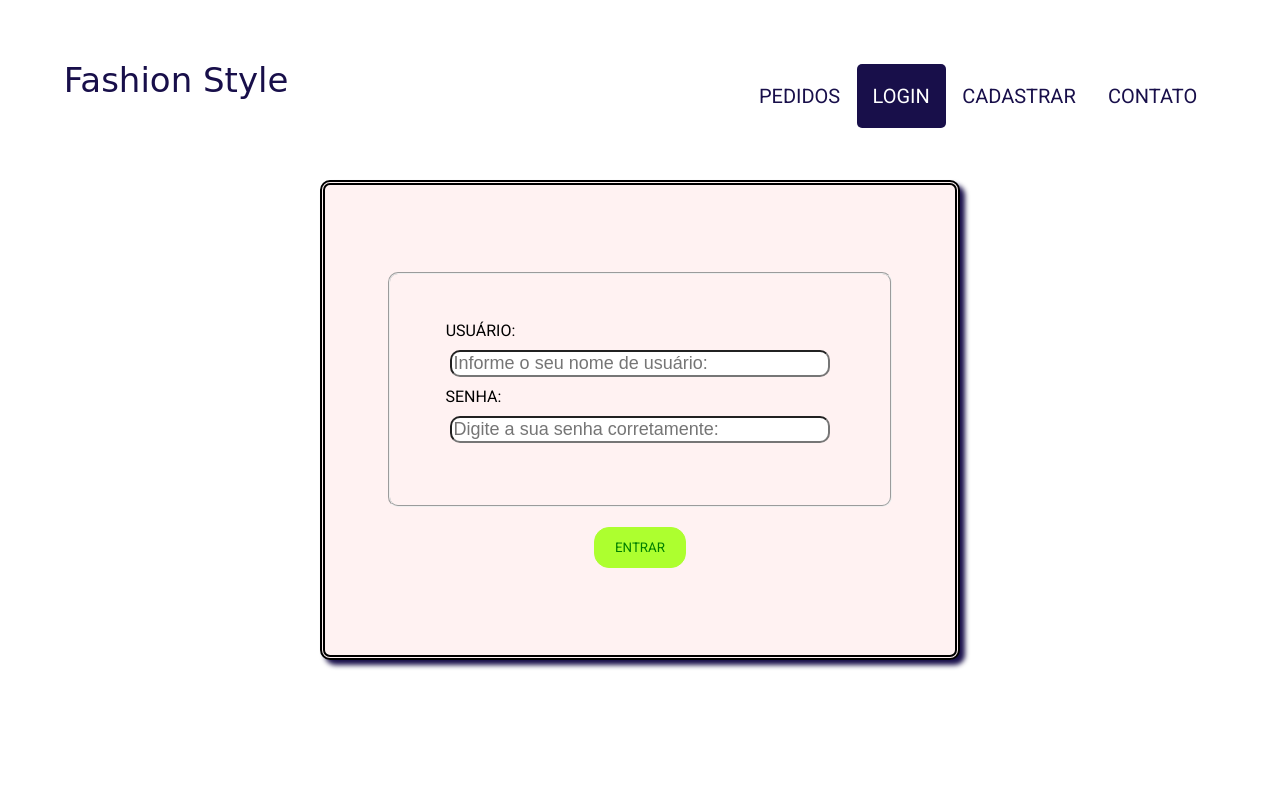
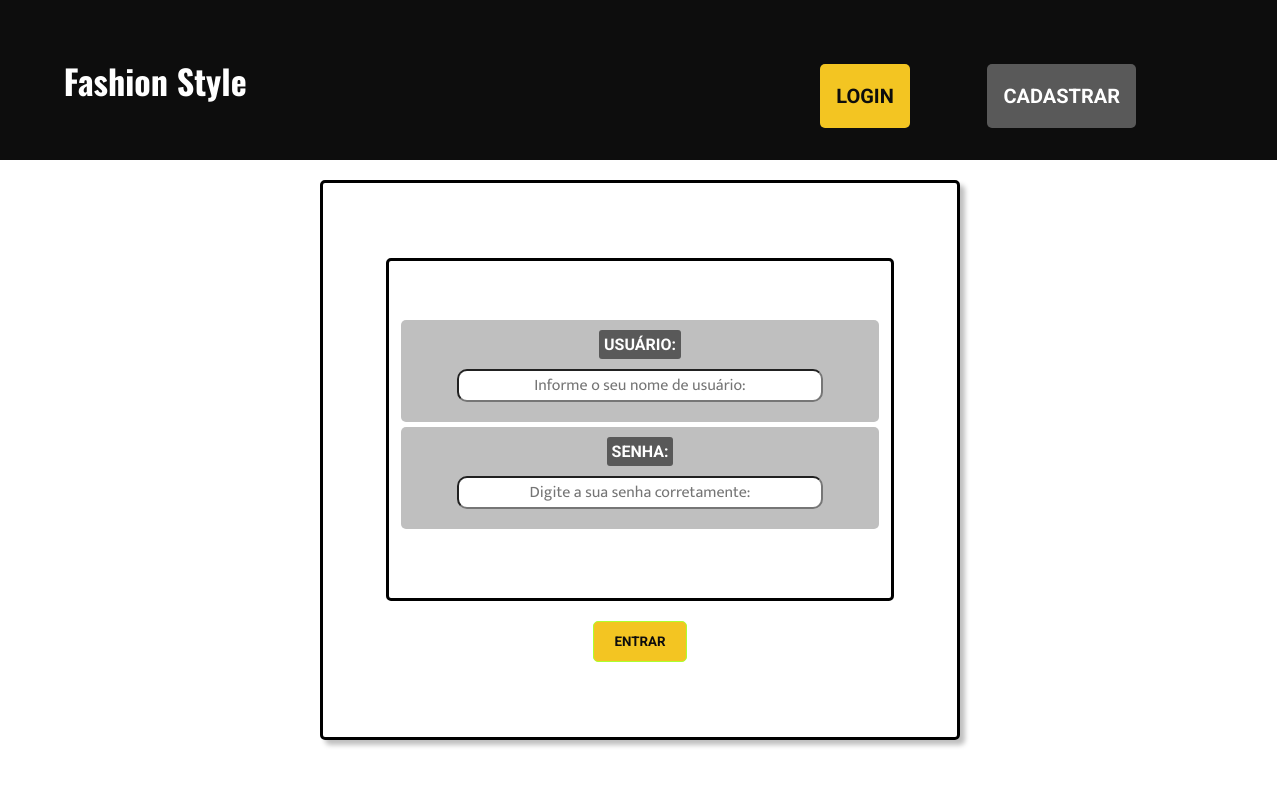
Before and after one commit to andersonzero0/fashion-style, a PHP site: page /view/login.php in a window 1280 px wide. Shown: the top 786 px of the page. Run offline with PHP 8.4, Linux system fonts and the light colour scheme.

Commit message:
Atualização de Estilização e Reajustes!

```diff
--- a/assets/css/login.css
+++ b/assets/css/login.css
@@ -1,7 +1,18 @@
 @charset "UTF-8";
-@import url('https://fonts.googleapis.com/css2? família= Lagosta &family= Roboto:ital,wght@0,100;0,300;0,400;0,500;0,700;0,900;1,100;1,300;1,400;1,500;1,700;1,900 & display=swap');
+@import url('https://fonts.googleapis.com/css2?family=Oswald:wght@700&family=Roboto:ital,wght@0,100;0,300;0,400;0,500;0,700;0,900;1,100;1,300;1,400;1,500;1,700;1,900&display=swap');
+@import url('https://fonts.googleapis.com/css2?family=Mukta:wght@200;300;400;500;600;700;800&display=swap');
+:root {
+    --font-logo: 'Oswald', sans-serif;
+    --font-geral: 'Roboto', sans-serif;
+    --font-input: 'Mukta', sans-serif;
+    --cor1: #0D0D0D;
+    --cor2: #595959;
+    --cor3: #BFBFBF;
+    --cor4: #F3C522;
+    --cor5: #FFE070;
+}
 * {
-    font-family: 'Roboto', sans-serif;
+    font-family: var(--font-geral);
     box-sizing: border-box;
 }
 body {
@@ -9,6 +20,7 @@ body {
     padding: 0px;
 }
 .nav-bar {
+    background-color: var(--cor1);
     height: 20vh;
     width: 99.8vw;
     display: flex;
@@ -29,8 +41,8 @@ body {
 .logo a {
     text-decoration: none;
     font-size: 34px;
-    color: #180F4A;
-    font-family: 'Lobster', cursive;
+    color: #FFFFFF;
+    font-family: var(--font-logo);
 }
 .menu {
     flex: 40%;
@@ -46,31 +58,33 @@ body {
     align-items: center;
 }
 .menu ul li a {
-    color: #180F4A;
+    color: white;
+    font-weight: bold;
     text-decoration: none;
     padding: 20px 16px;
     font-size: 20px;
+    background-color: var(--cor2);
+    border-radius: 5px;
 }
 .menu ul li a:hover {
-    background-color: rgb(13, 211, 13);
-    color: white;
-    border-radius: 5px;
+    color: var(--cor2);
+    background-color: var(--cor5);
 }
 #botao {
-    background-color: #180F4A;
-    color: white;
+    background-color: var(--cor4);
+    font-weight: bolder;
+    color: var(--cor1);
     border-radius: 5px;
 }
 #login-box {
-    border-radius: 10px;
-    border: 5px double black;
-    box-shadow: 5px 5px 5px #180F4A;
-    height: 60vh;
+    border-radius: 5px;
+    border: 3px solid black;
+    box-shadow: 5px 5px 5px var(--cor3);
+    height: 70vh;
     width: 50%;
     margin-top: 20px;
     margin-left: 25%;
     margin-right: 25%;
-    background-color: rgb(255, 242, 242);
 }
 #form-login {
     height: 100%;
@@ -82,32 +96,47 @@ body {
 }
 .campo {
     width: 80%;
-    height: 50%;
+    height: 62%;
     display: flex;
     flex-direction: column;
     flex-wrap: nowrap;
     justify-content: center;
     align-items: center;
-    border-radius: 10px;
+    border-radius: 5px;
+    border: 3px solid black;
 }
 .campo input {
     width: 80%;
-    font-family: Arial, Helvetica, sans-serif;
-    font-size: 18px;
+    font-family: var(--font-input);
+    font-size: 16px;
+    text-align: center;
     margin: 10px;
     border-radius: 10px;
 }
-#etiqueta1 {
-    margin-right: 67%;
+.etiqueta {
+    background-color: var(--cor2);
+    padding: 5px;
+    color: white;
+    font-weight: bolder;
+    border-radius: 3px;
 }
-#etiqueta2 {
-    margin-right: 70%;
+.container-controls {
+    display: flex;
+    flex-direction: column;
+    flex-wrap: center;
+    align-items: center;
+    justify-content: flex-start;
+    background-color: var(--cor3);
+    margin-bottom: 5px;
+    padding: 10px;
+    border-radius: 5px;
 }
 #form-button {
-    background-color: greenyellow;
-    color: green;
+    background-color: var(--cor4);
+    color: var(--cor1);
+    font-weight: bolder;
     border: 1px solid greenyellow;
-    border-radius: 15px;
+    border-radius: 5px;
     padding: 12px 20px;
     margin-top: 20px;
 }
--- a/model/fashionstyle.sql
+++ b/model/fashionstyle.sql
@@ -20,6 +20,9 @@ SET time_zone = "+00:00";
 --
 -- Banco de dados: `fashionstyle`
 --
+
+CREATE DATABASE fashionstyle;
+USE fashionstyle;
 
 -- --------------------------------------------------------
 
--- a/view/cadastrar.php
+++ b/view/cadastrar.php
@@ -24,7 +24,7 @@
         <div id="cadastro-box">
             <form action="../controller/cadastro.php" method="post" id="form-cadastro">
                 <fieldset class="campo">
-                    <legend>Indentificação do Usuário</legend>
+                    <legend>Identificação do Usuário</legend>
                     <label for="usuario_cad" id="etiqueta1">USUÁRIO:</label>
                     <input type="text" name="usuario_cad" id="usuario_cad" size="60" minlength="2" maxlength="80" placeholder="Informe o seu nome de usuário:" required>
                     <label for="senha_cad" id="etiqueta2">SENHA:</label>
--- a/view/login.php
+++ b/view/login.php
@@ -1,6 +1,5 @@
 <?php
     session_start();
-    session_destroy();
 ?>
 <!DOCTYPE html>
 <html lang="pt-br">
@@ -8,6 +7,7 @@
     <meta charset="UTF-8">
     <meta name="viewport" content="width=device-width, initial-scale=1.0">
     <link rel="stylesheet" href="../assets/css/login.css" type="text/css">
+    <!-- <link rel="stylesheet" href="../assets/css/login-responsividade.css" type="text/css"> -->
     <title>Login - Fashion Style</title>
 </head>
 <body>
@@ -21,10 +21,8 @@
         <!--SE NÃO HÁ LOGIN-->
         <div class="menu">
             <ul>
-                <li><a href="meuspedidos.php" target="_self" rel="next">PEDIDOS</a></li>
                 <li><a href="login.php" target="_self" rel="next" id="botao">LOGIN</a></li>
                 <li><a href="cadastrar.php" target="_self" rel="next">CADASTRAR</a></li>
-                <li><a href="#" target="_self" rel="next">CONTATO</a></li>
             </ul>
         </div>
 <?php
@@ -36,7 +34,6 @@
                 <li><a href="meuspedidos.php" target="_self" rel="next">PEDIDOS</a></li>
                 <li><a href="login.php" target="_self" rel="next" id="botao">LOGIN</a></li>
                 <li><a href="cadastrar.php" target="_self" rel="next">CADASTRAR</a></li>
-                <li><a href="#" target="_self" rel="next">CONTATO</a></li>
             </ul>
         </div>
 <?php
@@ -48,10 +45,14 @@
         <div id="login-box">
             <form action="../controller/auth.php" method="post" id="form-login">
                 <fieldset class="campo">
-                    <label for="usuario" id="etiqueta1">USUÁRIO:</label>
-                    <input type="text" name="usuario" id="usuario" size="60" minlength="2" maxlength="80" placeholder="Informe o seu nome de usuário:">
-                    <label for="senha" id="etiqueta2">SENHA:</label>
-                    <input type="password" name="senha" id="senha" size="60" minlength="8" maxlength="80" placeholder="Digite a sua senha corretamente:">
+                    <div class="container-controls">
+                        <label for="usuario" class="etiqueta" id="label-usuario">USUÁRIO:</label>
+                        <input type="text" name="usuario" id="usuario" size="60" minlength="2" maxlength="80" placeholder="Informe o seu nome de usuário:">
+                    </div>
+                    <div class="container-controls">
+                        <label for="senha" class="etiqueta" id="label-senha">SENHA:</label>
+                        <input type="password" name="senha" id="senha" size="60" minlength="8" maxlength="80" placeholder="Digite a sua senha corretamente:">
+                    </div>
                 </fieldset>
                 <input type="submit" name="entrar" value="ENTRAR" id="form-button">
             </form>
```
Also changed, not shown: assets/css/login-responsividade.css (added, +25 -0 lines).
